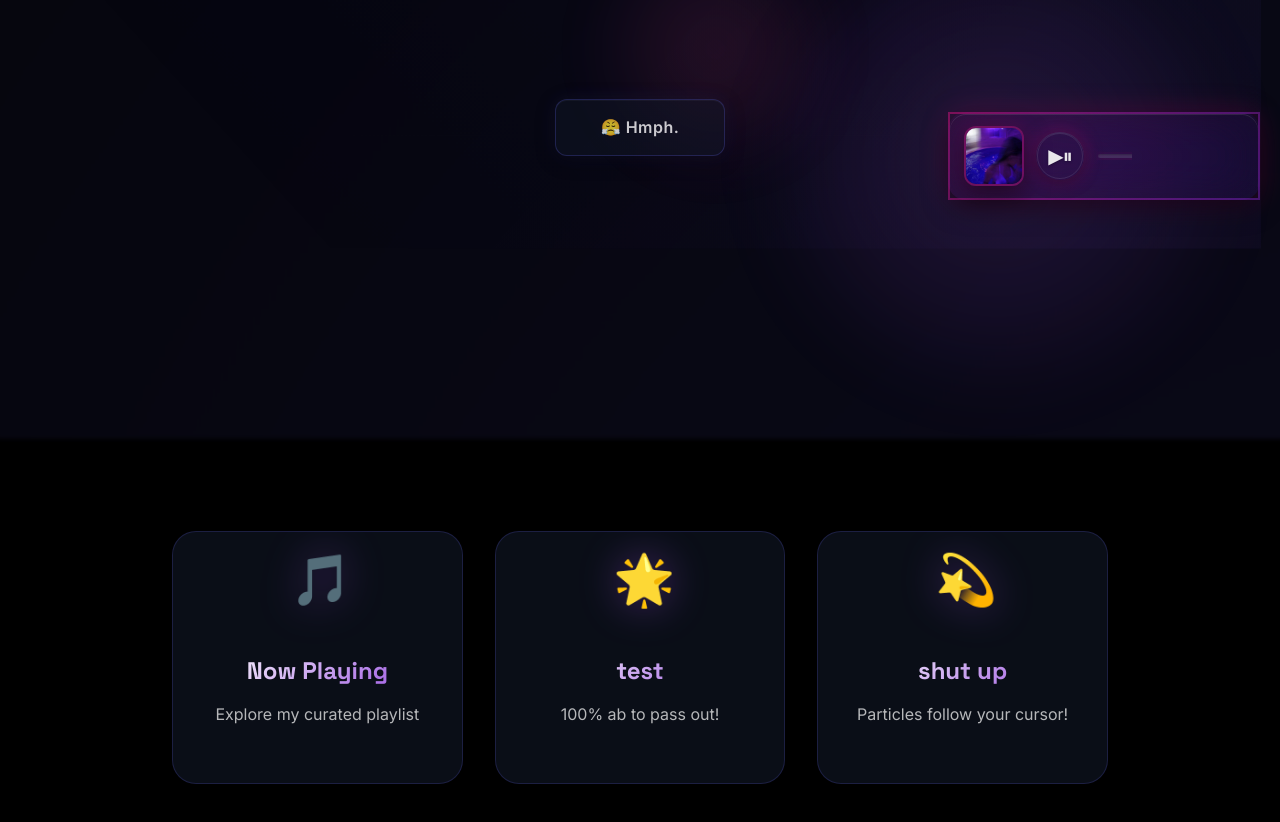
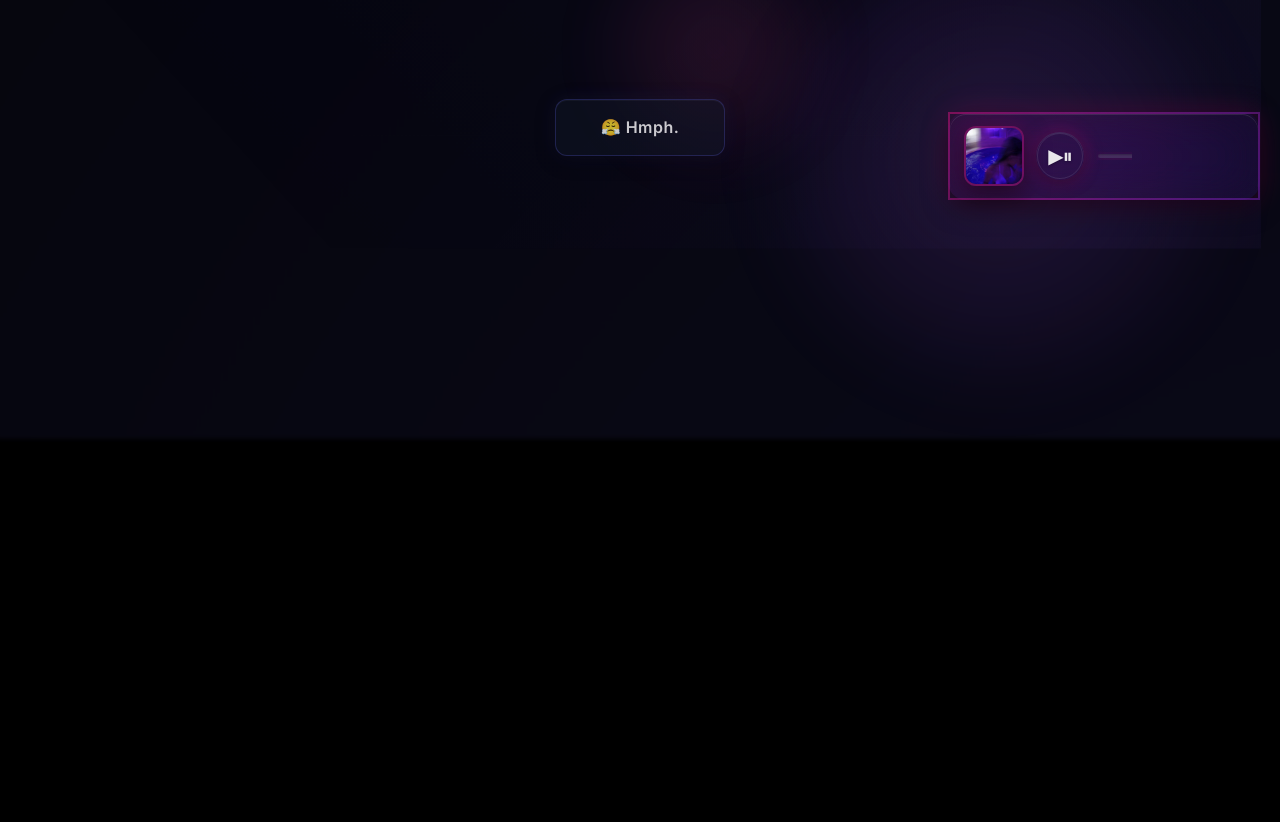
Before and after one commit to phaseydaisy/phawse, a website: page index.html in a window 1280 px wide. Shown: the part 580-1402 px from the top of the page. Drawn offline with Linux system fonts and the light colour scheme.

Commit message:
index.html

```diff
--- a/index.html
+++ b/index.html
@@ -43,24 +43,6 @@
         </a>
       </div>
     </div>
-
-    <div class="info-cards">
-      <div class="card">
-        <div class="card-icon">🎵</div>
-        <h3>Now Playing</h3>
-        <p>Explore my curated playlist</p>
-      </div>
-      <div class="card">
-        <div class="card-icon">🌟</div>
-        <h3>test</h3>
-        <p>100% ab to pass out!</p>
-      </div>
-      <div class="card">
-        <div class="card-icon">💫</div>
-        <h3>shut up</h3>
-        <p>Particles follow your cursor!</p>
-      </div>
-    </div>
   </div>
   <div class="music-player">
     <audio id="audio-player" preload="metadata"></audio>
```
